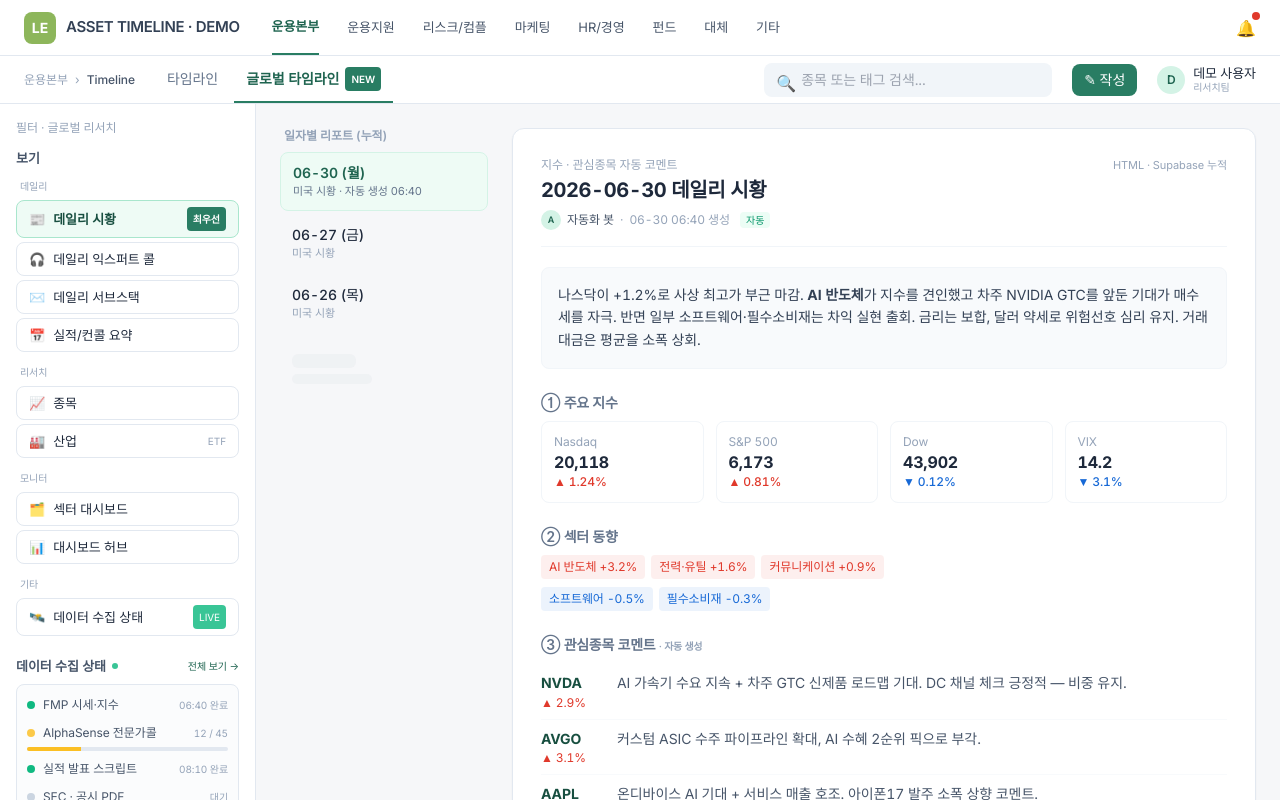
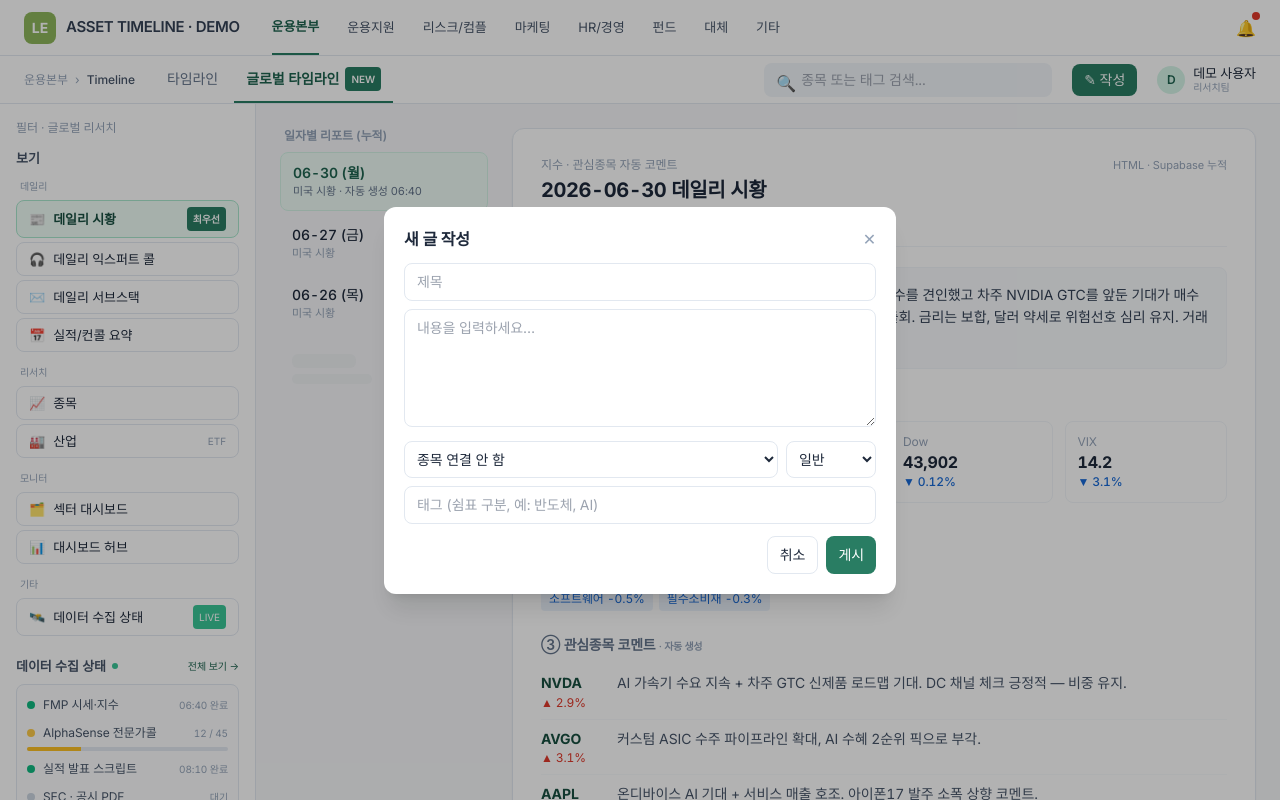
Before and after one commit to deepvaluekim-cmd/lifeinveinve, a plain HTML site: page index.html in a window 1280 px wide. Both pictures are taken after a click on the button "✎ 작성". Drawn offline with nearby package versions, Linux system fonts and the light colour scheme; a web font is replaced by a local one.

Commit message:
Deploy Global Timeline skeleton + dev docs (demo)

```diff
--- a/index.html
+++ b/index.html
@@ -61,7 +61,7 @@ h1,h2,h3{letter-spacing:-0.02em}
       <input placeholder="종목 또는 태그 검색..." oninput="filterStocks(this.value)" class="w-72 text-sm pl-9 pr-3 py-1.5 rounded-lg bg-slate-100 focus:bg-white focus:ring-2 focus:ring-brand-100 outline-none border border-transparent focus:border-brand-200"/>
       <span class="absolute left-3 top-2 text-slate-400">🔍</span>
     </div>
-    <button class="text-sm bg-brand-500 hover:bg-brand-600 text-white px-3 py-1.5 rounded-lg">✎ 작성</button>
+    <button onclick="openCompose()" class="text-sm bg-brand-500 hover:bg-brand-600 text-white px-3 py-1.5 rounded-lg">✎ 작성</button>
     <div class="flex items-center gap-2"><div class="w-7 h-7 rounded-full bg-brand-100 text-brand-600 grid place-items-center text-xs font-semibold">D</div><div class="leading-tight"><div class="text-[13px] font-medium">데모 사용자</div><div class="text-[10px] text-slate-400">리서치팀</div></div></div>
   </div>
 
@@ -394,6 +394,13 @@ function renderStockList(){
 function filterStocks(q){filter=q.trim().toLowerCase();renderStockList();}
 function pickStock(i){curStk=i;renderStockList();renderDetail();}
 function gotoStock(t){const i=stocks.findIndex(s=>s.t===t);if(i<0)return;curStk=i;covMode='all';filter='';renderStockList();renderDetail();showG('stock');}
+function openCompose(){const sel=document.getElementById('c-stock');sel.innerHTML='<option value="">종목 연결 안 함</option>'+stocks.slice(0,80).map(s=>`<option value="${s.t}">${s.t} · ${s.n}</option>`).join('');document.getElementById('c-title').value='';document.getElementById('c-body').value='';document.getElementById('c-tags').value='';const m=document.getElementById('compose');m.classList.remove('hidden');m.classList.add('flex');}
+function closeCompose(){const m=document.getElementById('compose');m.classList.add('hidden');m.classList.remove('flex');}
+function submitCompose(){const ti=document.getElementById('c-title').value.trim(),bo=document.getElementById('c-body').value.trim();if(!ti&&!bo){alert('제목 또는 내용을 입력하세요');return;}const cat=document.getElementById('c-cat').value,stk=document.getElementById('c-stock').value;const tIn=document.getElementById('c-tags').value.split(',').map(x=>x.trim()).filter(Boolean).map(x=>x.startsWith('#')?x:'#'+x);const tags=stk?['#'+stk,...tIn]:(tIn.length?tIn:['#메모']);const safe=bo.replace(/</g,'&lt;');
+  feed.unshift({a:'나',t:'방금',title:ti||(stk+' 코멘트'),tags,like:0,cm:0,at:0,body:`<p class="text-slate-600">${safe||''}</p>`});
+  recent.unshift({a:'나',t:'방금',x:(bo||ti).slice(0,60),tags:tags.slice(0,3)});
+  if(stk){const i=stocks.findIndex(s=>s.t===stk);if(i>=0){const s=stocks[i];s.cm.unshift(['2026-06-30',cat==='일반'?'코멘트':cat,bo||ti,'나']);if(!s.cov){s.cov=true;s.marks=[{i:27,l:'첫 콜',c:'#e0392b'}];}}}
+  renderLocal();renderStockList();closeCompose();topTab('local');}
 function addComment(){const t=prompt('새 코멘트 입력 (오늘 날짜로 추가됩니다)');if(!t||!t.trim())return;const s=stocks[curStk];const txt=t.trim();s.cm.unshift(['2026-06-30','신규',txt,'나']);if(!s.cov){s.cov=true;s.marks=[{i:27,l:'첫 콜',c:'#e0392b'}];}
   feed.unshift({a:'나',t:'방금',title:s.t+' · '+s.n+' 코멘트',tags:['#'+s.t,'#'+s.sec.replace(/\s/g,'')],like:0,cm:0,at:0,body:`<p class="text-slate-600">${txt}</p>`});
   recent.unshift({a:'나',t:'방금',x:txt,tags:['#'+s.t]});
@@ -510,5 +517,15 @@ function renderCollect(){
 /* init */
 renderLocal();renderStatus();setCov('all');renderDetail();renderIndustry();renderTags();renderSectors();renderHub();renderCollect();openDaily('market');topTab('global');
 </script>
+<div id="compose" class="fixed inset-0 bg-black/30 z-50 hidden items-center justify-center p-4" onclick="if(event.target===this)closeCompose()">
+  <div class="bg-white rounded-xl w-full max-w-lg p-5 shadow-xl">
+    <div class="flex items-center justify-between mb-3"><h3 class="font-bold">새 글 작성</h3><button onclick="closeCompose()" class="text-slate-400 hover:text-slate-600">✕</button></div>
+    <input id="c-title" placeholder="제목" class="w-full mb-2 px-3 py-2 rounded-lg border border-slate-200 text-sm outline-none focus:ring-2 focus:ring-brand-100"/>
+    <textarea id="c-body" placeholder="내용을 입력하세요…" rows="5" class="w-full mb-2 px-3 py-2 rounded-lg border border-slate-200 text-sm outline-none focus:ring-2 focus:ring-brand-100"></textarea>
+    <div class="flex gap-2 mb-2"><select id="c-stock" class="flex-1 px-2 py-2 rounded-lg border border-slate-200 text-sm bg-white"><option value="">종목 연결 안 함</option></select><select id="c-cat" class="px-2 py-2 rounded-lg border border-slate-200 text-sm bg-white"><option>일반</option><option>첫 콜</option><option>비중확대</option><option>비중축소</option><option>실적</option></select></div>
+    <input id="c-tags" placeholder="태그 (쉼표 구분, 예: 반도체, AI)" class="w-full mb-3 px-3 py-2 rounded-lg border border-slate-200 text-sm outline-none focus:ring-2 focus:ring-brand-100"/>
+    <div class="flex justify-end gap-2"><button onclick="closeCompose()" class="px-3 py-2 text-sm rounded-lg border border-slate-200">취소</button><button onclick="submitCompose()" class="px-3 py-2 text-sm rounded-lg bg-brand-500 hover:bg-brand-600 text-white">게시</button></div>
+  </div>
+</div>
 </body>
 </html>
```
